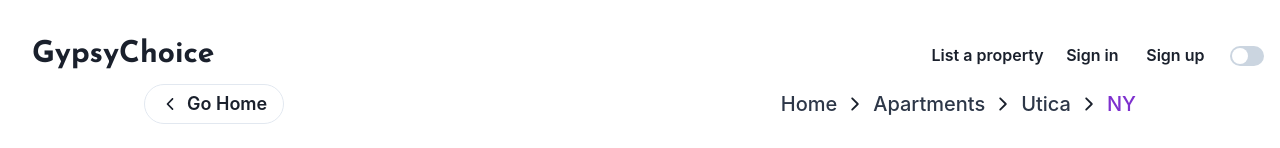
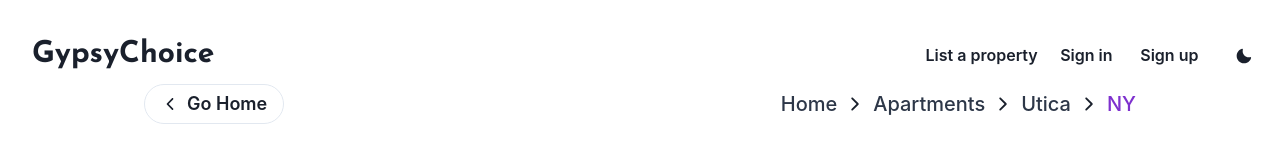
Before and after one commit to hichamabboud/gypsychoice_ui, a Next.js app: page /property/1 in a window 1280 px wide. Shown: the top 148 px of the page. Built offline with nearby package versions, Linux system fonts and the light colour scheme.

Commit message:
added navbar

```diff
--- a/components/MainNavBar.js
+++ b/components/MainNavBar.js
@@ -1,4 +1,4 @@
-import { CloseIcon, HamburgerIcon } from "@chakra-ui/icons";
+import { CloseIcon, HamburgerIcon, MoonIcon, SunIcon } from "@chakra-ui/icons";
 import { Button, Container, Flex, Heading, IconButton, Switch, useColorMode } from "@chakra-ui/react"
 import NextLink from "next/link";
 import { useState } from "react";
@@ -64,11 +64,13 @@ const MainNavBar = () => {
                     display={["flex", "flex", "none", "none"]}
                     onClick={() => changeDisplay("flex")}
                 />
-                <Switch
+                {/* <Switch
                     isChecked={isDark}
                     onChange={ toggleColorMode }
                 >
-                </Switch>
+                </Switch> */}
+
+                <IconButton variant="ghost" onClick={toggleColorMode} icon={ colorMode === "light" ? <MoonIcon /> : <SunIcon/> }/>
             </Flex>
 
             <Flex
```
